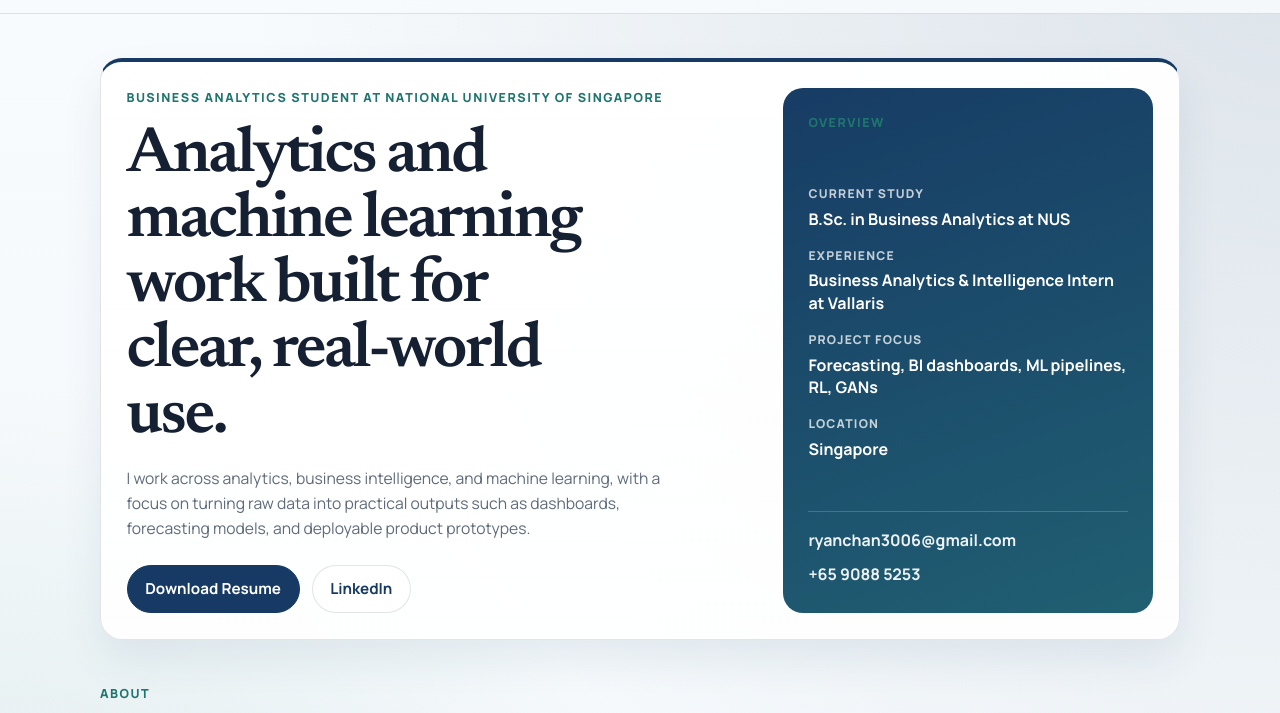
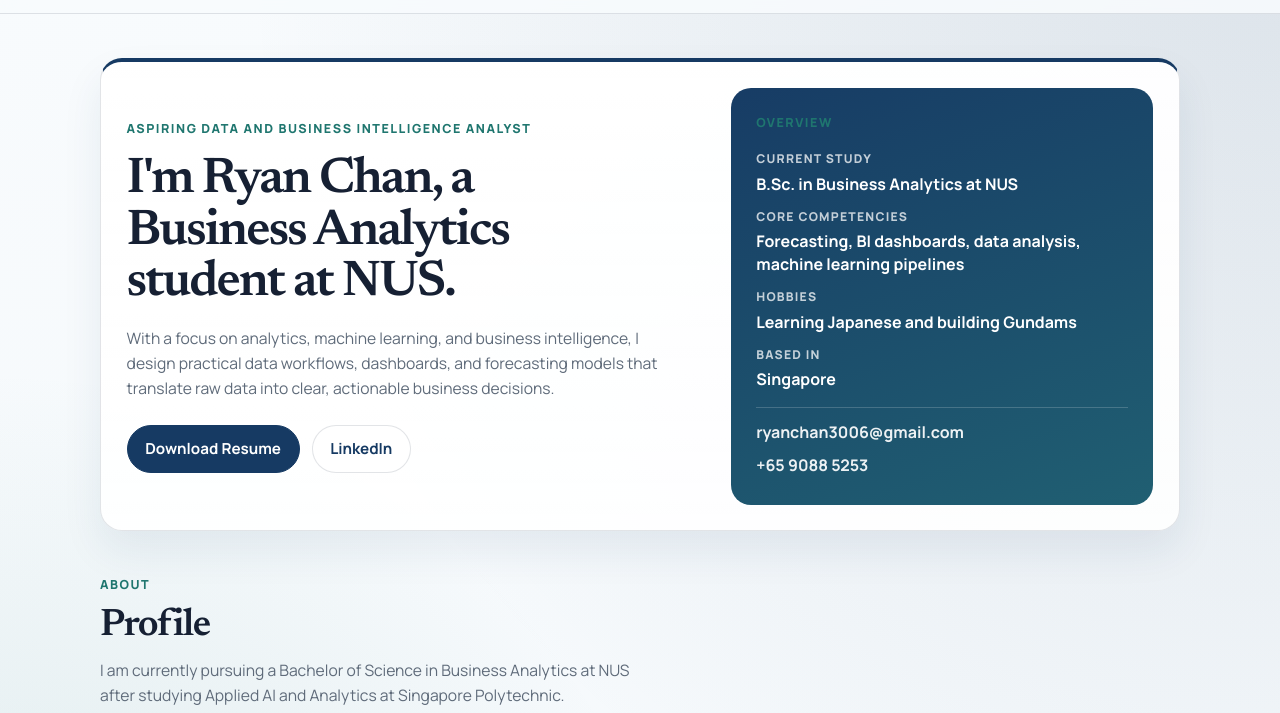
Before and after one commit to ryanchan3006/Ryans-resume, a plain HTML site: page index.html in a window 1280 px wide. Shown: the part 63-776 px from the top of the page. Drawn offline with Linux system fonts and the light colour scheme.

Commit message:
Updated summary
updated main summary

```diff
--- a/index.html
+++ b/index.html
@@ -43,12 +43,10 @@
   <main id="top" class="page-shell">
     <section class="hero panel reveal">
       <div class="hero-content">
-        <p class="eyebrow">Business Analytics Student at National University of Singapore</p>
-        <h1>Analytics and machine learning work built for clear, real-world use.</h1>
+        <p class="eyebrow">Aspiring Data and Business Intelligence Analyst</p>
+        <h1>I'm Ryan Chan, a Business Analytics student at NUS.</h1>
         <p class="hero-text">
-          I work across analytics, business intelligence, and machine learning, with a focus on
-          turning raw data into practical outputs such as dashboards, forecasting models, and
-          deployable product prototypes.
+          With a focus on analytics, machine learning, and business intelligence, I design practical data workflows, dashboards, and forecasting models that translate raw data into clear, actionable business decisions.
         </p>
 
         <div class="hero-actions">
@@ -65,15 +63,15 @@
             <strong>B.Sc. in Business Analytics at NUS</strong>
           </li>
           <li>
-            <span>Experience</span>
-            <strong>Business Analytics &amp; Intelligence Intern at Vallaris</strong>
+            <span>Core competencies</span>
+            <strong>Forecasting, BI dashboards, data analysis, machine learning pipelines</strong>
           </li>
           <li>
-            <span>Project focus</span>
-            <strong>Forecasting, BI dashboards, ML pipelines, RL, GANs</strong>
+            <span>Hobbies</span>
+            <strong>Learning Japanese and building Gundams</strong>
           </li>
           <li>
-            <span>Location</span>
+            <span>Based in</span>
             <strong>Singapore</strong>
           </li>
         </ul>
@@ -295,7 +293,7 @@
     <section id="skills" class="section reveal">
       <div class="section-heading">
         <p class="section-kicker">Skills</p>
-        <h2>Tools and working style</h2>
+        <h2>Tools, strengths, and interests</h2>
       </div>
 
       <div class="info-grid info-grid-compact">
@@ -313,6 +311,11 @@
           <h3>Analytics &amp; Delivery</h3>
           <p>Power BI, Tableau, RESTful APIs, CI/CD, machine learning, dashboard design, Agile development</p>
         </article>
+
+        <article class="panel detail-card">
+          <h3>Interests</h3>
+          <p>Learning Japanese and building Gundams.</p>
+        </article>
       </div>
     </section>
   </main>
--- a/styles.css
+++ b/styles.css
@@ -140,11 +140,18 @@ a {
 
 .hero {
   display: grid;
-  grid-template-columns: minmax(0, 1.45fr) minmax(280px, 0.85fr);
-  gap: var(--space-5);
-  align-items: stretch;
+  grid-template-columns: minmax(0, 1.28fr) minmax(320px, 0.92fr);
+  gap: var(--space-4);
+  align-items: center;
   margin-bottom: var(--space-7);
   border-top: 4px solid var(--navy);
+}
+
+.hero-content {
+  display: flex;
+  flex-direction: column;
+  justify-content: center;
+  min-height: 100%;
 }
 
 .eyebrow,
@@ -169,9 +176,9 @@ a {
 }
 
 .hero h1 {
-  max-width: 12ch;
+  max-width: 14ch;
   margin-top: var(--space-4);
-  font-size: clamp(2.5rem, 5vw, 4rem);
+  font-size: clamp(2rem, 4.2vw, 3.15rem);
 }
 
 .hero-text,
@@ -235,7 +242,7 @@ a {
   display: flex;
   flex-direction: column;
   justify-content: space-between;
-  gap: var(--space-5);
+  gap: var(--space-4);
   padding: var(--panel-pad);
   border-radius: calc(var(--radius) - 2px);
   background: linear-gradient(160deg, #173c65 0%, #205f72 100%);
@@ -247,7 +254,7 @@ a {
   padding: 0;
   list-style: none;
   display: grid;
-  gap: var(--space-4);
+  gap: var(--space-3);
 }
 
 .summary-list li {
@@ -272,7 +279,7 @@ a {
 .contact-block {
   display: grid;
   gap: var(--space-2);
-  padding-top: var(--space-4);
+  padding-top: var(--space-3);
   border-top: 1px solid rgba(255, 255, 255, 0.18);
 }
 
@@ -417,7 +424,7 @@ a {
 }
 
 .info-grid-compact {
-  grid-template-columns: repeat(3, minmax(0, 1fr));
+  grid-template-columns: repeat(2, minmax(0, 1fr));
 }
 
 .site-footer {
@@ -455,7 +462,7 @@ a {
   }
 
   .hero h1 {
-    max-width: 14ch;
+    max-width: 15ch;
   }
 }
 
@@ -471,7 +478,7 @@ a {
 
   .hero h1 {
     max-width: none;
-    font-size: clamp(2.1rem, 10vw, 3rem);
+    font-size: clamp(1.85rem, 8vw, 2.5rem);
   }
 }
 
```
